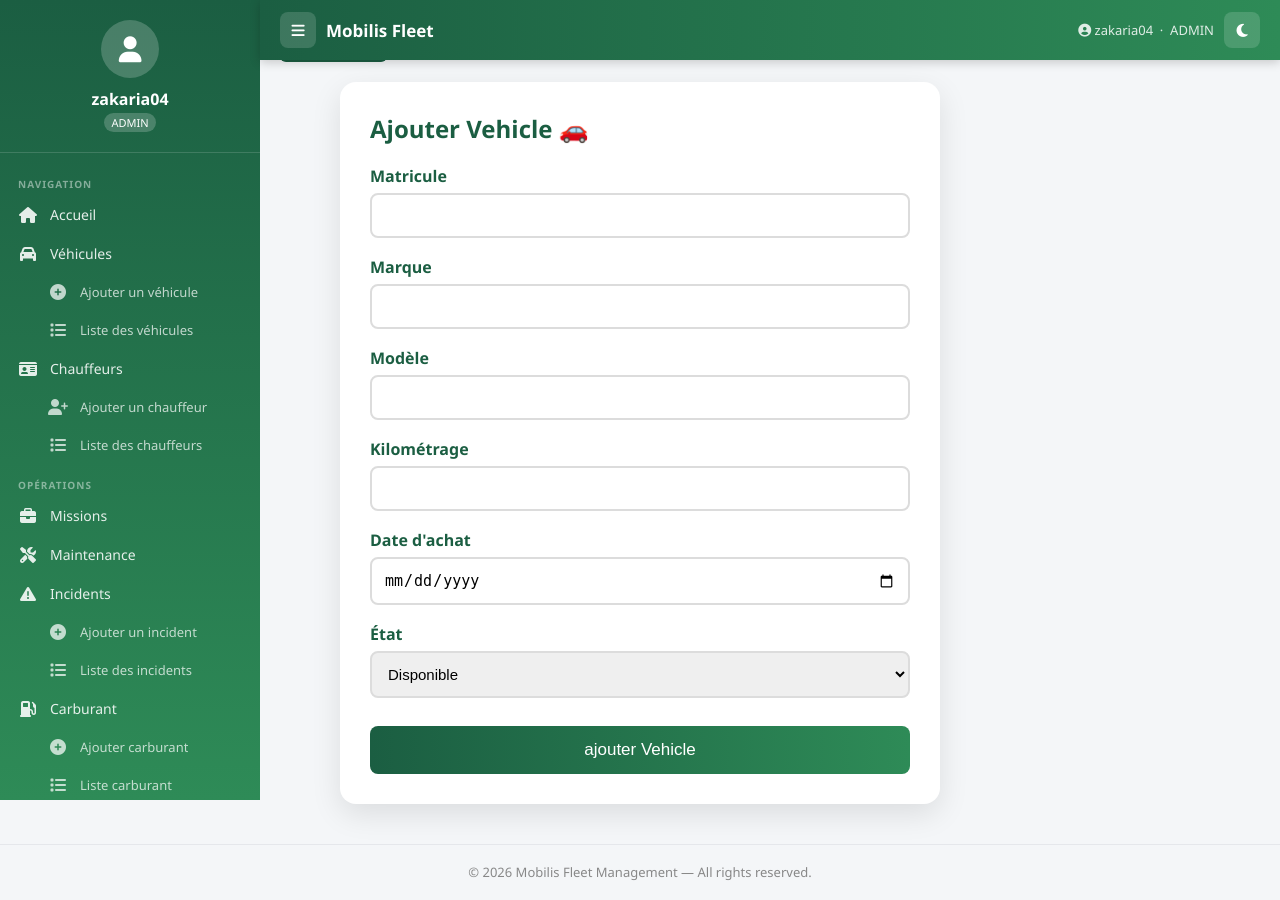
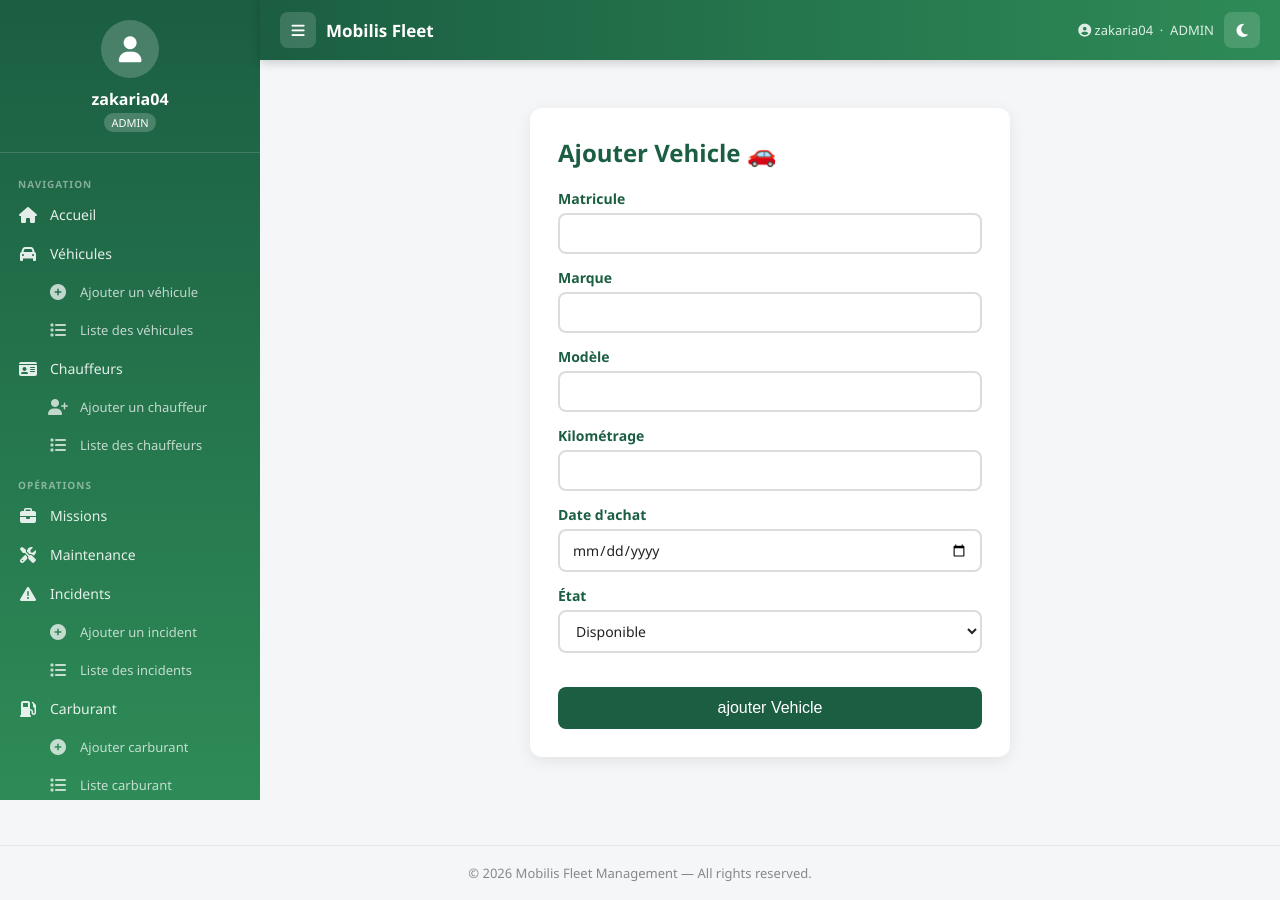
Before and after one commit to roumaiss/gestion_parc_auto, a PHP site: page /vehicules/add.php in a window 1280 px wide. Run offline with PHP 8.4, Linux system fonts and the light colour scheme; a user stored in the database is signed in.

Commit message:
Refactor forms for improved styling and structure; enhance user input validation

```diff
--- a/assets/forms.css
+++ b/assets/forms.css
@@ -1,85 +1,29 @@
-body {
-    background: #f4f6f8;
-}
-
-/* Container */
-.form-container {
-    margin-left: 260px;
-    margin-top: 40px;
-    background: white;
-    padding: 30px;
-    width: 600px;
-    border-radius: 16px;
-    box-shadow: 0 10px 30px rgba(0,0,0,0.1);
-    font-family: "Segoe UI", sans-serif;
-}
-
-.form-container h2 {
-    color: #1b5e42;
-    margin-bottom: 20px;
-}
-
 /* Input fields */
 .input-group {
-    margin-bottom: 18px;
+    margin-bottom: 12px;
 }
 
 .input-group label {
     display: block;
     font-weight: 600;
     color: #1b5e42;
-    margin-bottom: 6px;
+    margin-bottom: 5px;
 }
 
 .input-group input,
 .input-group select {
     width: 100%;
-    padding: 12px;
+    padding: 9px 12px;
     border: 2px solid #dcdcdc;
     border-radius: 8px;
-    font-size: 15px;
+    font-size: 14px;
     transition: 0.3s;
+    box-sizing: border-box;
 }
 
 .input-group input:focus,
 .input-group select:focus {
     border-color: #2e8b57;
     box-shadow: 0 0 0 3px rgba(46,139,87,0.15);
+    outline: none;
 }
-
-/* Button */
-.submit-btn {
-    margin-top: 10px;
-    width: 100%;
-    padding: 14px;
-    background: linear-gradient(to right, #1b5e42, #2e8b57);
-    border: none;
-    border-radius: 8px;
-    color: white;
-    font-size: 17px;
-    cursor: pointer;
-    transition: 0.3s;
-}
-
-.submit-btn:hover {
-    background: linear-gradient(to right, #175539, #267d4d);
-    transform: translateY(-2px);
-}
-
-/* Messages */
-.msg {
-    padding: 12px;
-    border-radius: 8px;
-    margin-bottom: 15px;
-    font-weight: 600;
-}
-
-.msg.success {
-    background: #d4edda;
-    color: #155724;
-}
-
-.msg.error {
-    background: #f8d7da;
-    color: #721c24;
-}
--- a/dashboard/header.php
+++ b/dashboard/header.php
@@ -198,7 +198,7 @@ $role     = $_SESSION['role'];
         }
 
         .form-container {
-            max-width: 700px;
+            max-width: 480px;
             margin: 20px auto !important;
             padding: 28px;
             border-radius: 12px;
@@ -207,6 +207,39 @@ $role     = $_SESSION['role'];
             box-shadow: 0 4px 16px rgba(0,0,0,0.08);
         }
         .form-container h2 { color: var(--green-dark); margin-bottom: 20px; }
+
+        /* ── FORM INPUTS ────────────────────────────────────────── */
+        .input-group { margin-bottom: 14px; }
+        .input-group label {
+            display: block;
+            font-weight: 600;
+            color: var(--green-dark);
+            margin-bottom: 5px;
+            font-size: 14px;
+        }
+        .input-group input,
+        .input-group select,
+        .input-group textarea {
+            display: block;
+            width: 100%;
+            padding: 9px 12px;
+            border: 2px solid #dcdcdc;
+            border-radius: 8px;
+            font-size: 14px;
+            font-family: inherit;
+            background: var(--card-bg);
+            color: var(--text);
+            transition: border-color 0.2s, box-shadow 0.2s;
+            box-sizing: border-box;
+        }
+        .input-group input:focus,
+        .input-group select:focus,
+        .input-group textarea:focus {
+            border-color: var(--green-mid);
+            box-shadow: 0 0 0 3px rgba(46,139,87,0.15);
+            outline: none;
+        }
+        body.dark .input-group label { color: #7dd3a8; }
 
         /* ── CARDS ──────────────────────────────────────────────── */
         .cards {
--- a/vehicules/add.php
+++ b/vehicules/add.php
@@ -3,36 +3,6 @@
 include "../dashboard/header.php";
 include "../dashboard/sidebar.php";
 ?>
-
-<!-- PAGE ACTIONS (Home + Dark Mode) -->
-<div class="page-actions">
-    <a href="../dashboard/index.php" class="home-btn">🏠 Home</a>
-
-</div>
-
-<style>
-.page-actions {
-    margin-left: 260px; /* matches sidebar width */
-    margin-top: 20px;
-    display: flex;
-    justify-content: space-between;
-    width: calc(100% - 260px);
-    padding: 0 20px;
-}
-
-.home-btn {
-    background: #1b5e42;
-    padding: 10px 18px;
-    color: #fff;
-    border-radius: 6px;
-    text-decoration: none;
-    font-weight: bold;
-    transition: 0.2s;
-}
-.home-btn:hover {
-    background: #134a32;
-}
-</style>
 
 <?php
 // DB connection
@@ -71,13 +41,12 @@ if (!preg_match('/^[0-9\-]+$/', $matricule)) {
 }
 ?>
 
-<link rel="stylesheet" href="../assets/forms.css">
+<div class="content">
 <?php if(isset($_GET['error']) && $_GET['error'] == 'invalid_matricule'): ?>
-    <div class="msg error">
+    <div class="msg error" style="max-width:480px;margin:0 auto 15px;">
         Matricule must contain only numbers and "-" ❌
     </div>
 <?php endif; ?>
-
 
 <div class="form-container">
     <h2>Ajouter Vehicle 🚗</h2>
@@ -137,5 +106,6 @@ if (!preg_match('/^[0-9\-]+$/', $matricule)) {
         <button type="submit" class="submit-btn">ajouter Vehicle</button>
     </form>
 </div>
+</div>
 
 <?php include "../dashboard/footer.php"; ?>
```
Also changed, not shown: admin/add_user.php (+21 -17 lines), carburant/add_carburant.php (+10 -8 lines), incidents/add_incident.php (+13 -21 lines), missions/add_mission.php (+21 -51 lines), vehicules/add_chauffeur.php (+16 -20 lines).
